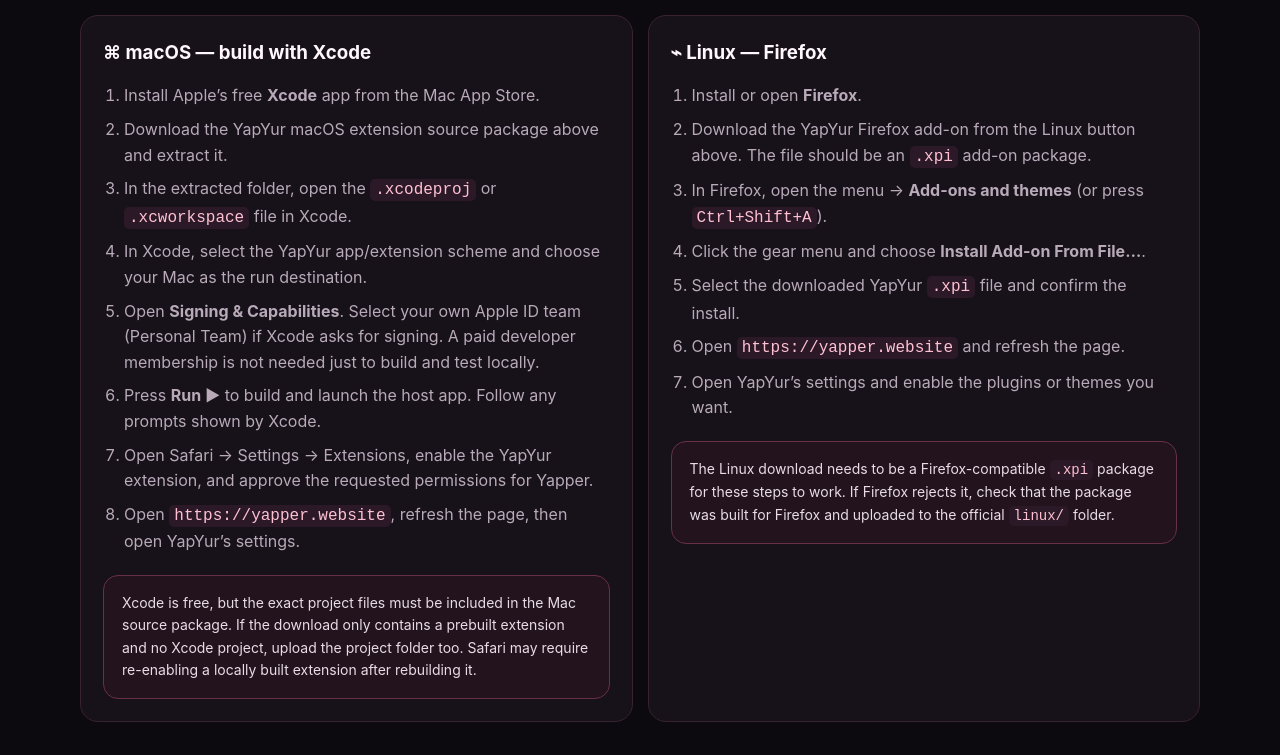
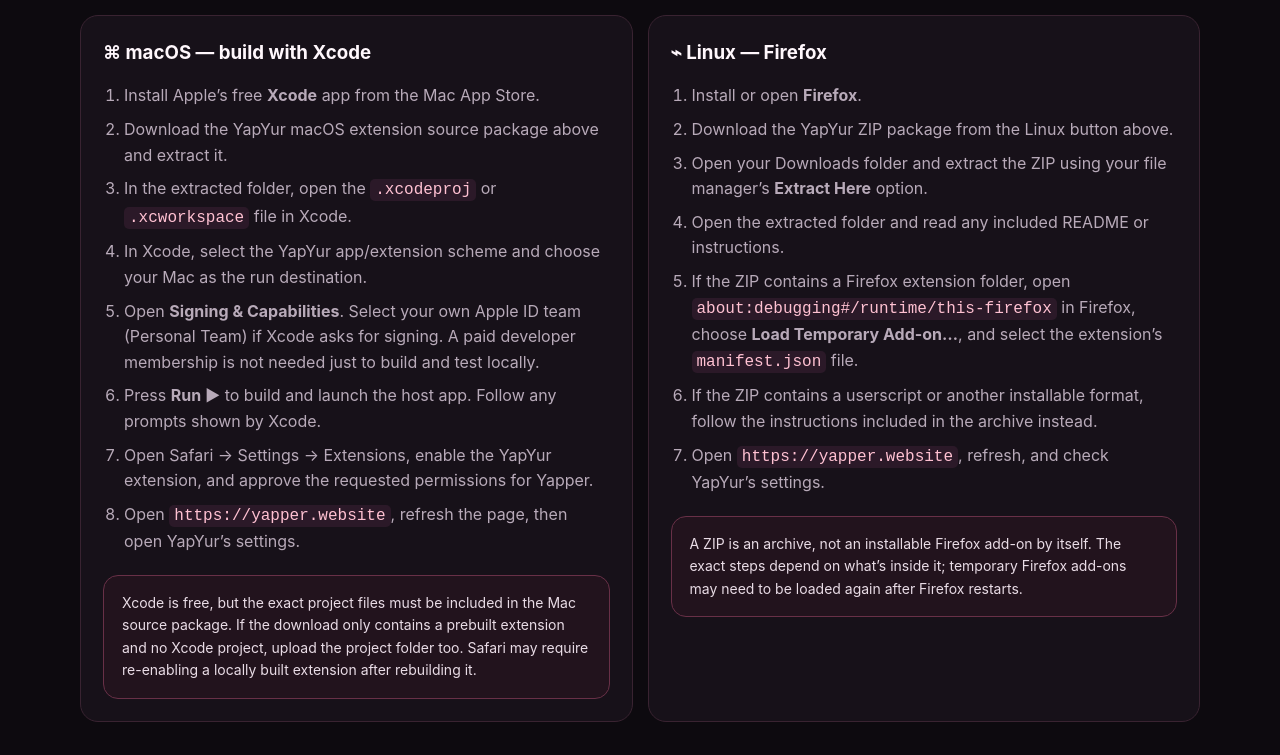
Before and after one commit to Tvmanisback/YapYur, a plain HTML site: page index.html in a window 1280 px wide. Shown: the part 2605-3360 px from the top of the page. Drawn offline with Linux system fonts and the light colour scheme; no server answers.

Commit message:
Correct Linux tutorial for ZIP package

```diff
--- a/index.html
+++ b/index.html
@@ -41,7 +41,7 @@
 <article class="tutorial"><h3> iPhone / iPad</h3><ol><li>Install the “Userscripts” app from the App Store.</li><li>iPhone Settings → Safari → Extensions → Userscripts → turn it ON (allow it for websites when asked).</li><li>Open Safari.</li><li>Open the YapYur userscript gist / raw link (the page that shows the .user.js script).</li><li>Tap the Userscripts extension icon in Safari.</li><li>Tap Install Userscript (or Install).</li><li>Open <code>https://yapper.website</code> and refresh.</li><li>Open Yapper’s gear → YapYur → Plugins / Themes.</li></ol><div class="callout">Plugins are off by default — turn on only what you want. If Install doesn’t show, confirm Userscripts is enabled in Settings and you’re on the gist/raw script page in Safari.</div></article>
 <article class="tutorial"><h3>▰ Windows</h3><ol><li>Download the latest installer using the Windows button above.</li><li>Open the downloaded <code>.exe</code>.</li><li>Choose your Yapper install folder if prompted.</li><li>Press Install and wait for the completion message.</li><li>Open Yapper and find YapYur in its settings.</li></ol><div class="callout">If Windows shows a security warning, only continue if you downloaded the installer from the official repository and trust the build.</div></article>
 <article class="tutorial"><h3>⌘ macOS — build with Xcode</h3><ol><li>Install Apple’s free <strong>Xcode</strong> app from the Mac App Store.</li><li>Download the YapYur macOS extension source package above and extract it.</li><li>In the extracted folder, open the <code>.xcodeproj</code> or <code>.xcworkspace</code> file in Xcode.</li><li>In Xcode, select the YapYur app/extension scheme and choose your Mac as the run destination.</li><li>Open <strong>Signing &amp; Capabilities</strong>. Select your own Apple ID team (Personal Team) if Xcode asks for signing. A paid developer membership is not needed just to build and test locally.</li><li>Press <strong>Run ▶</strong> to build and launch the host app. Follow any prompts shown by Xcode.</li><li>Open Safari → Settings → Extensions, enable the YapYur extension, and approve the requested permissions for Yapper.</li><li>Open <code>https://yapper.website</code>, refresh the page, then open YapYur’s settings.</li></ol><div class="callout">Xcode is free, but the exact project files must be included in the Mac source package. If the download only contains a prebuilt extension and no Xcode project, upload the project folder too. Safari may require re-enabling a locally built extension after rebuilding it.</div></article>
-<article class="tutorial"><h3>⌁ Linux — Firefox</h3><ol><li>Install or open <strong>Firefox</strong>.</li><li>Download the YapYur Firefox add-on from the Linux button above. The file should be an <code>.xpi</code> add-on package.</li><li>In Firefox, open the menu → <strong>Add-ons and themes</strong> (or press <code>Ctrl+Shift+A</code>).</li><li>Click the gear menu and choose <strong>Install Add-on From File…</strong>.</li><li>Select the downloaded YapYur <code>.xpi</code> file and confirm the install.</li><li>Open <code>https://yapper.website</code> and refresh the page.</li><li>Open YapYur’s settings and enable the plugins or themes you want.</li></ol><div class="callout">The Linux download needs to be a Firefox-compatible <code>.xpi</code> package for these steps to work. If Firefox rejects it, check that the package was built for Firefox and uploaded to the official <code>linux/</code> folder.</div></article>
+<article class="tutorial"><h3>⌁ Linux — Firefox</h3><ol><li>Install or open <strong>Firefox</strong>.</li><li>Download the YapYur ZIP package from the Linux button above.</li><li>Open your Downloads folder and extract the ZIP using your file manager’s <strong>Extract Here</strong> option.</li><li>Open the extracted folder and read any included README or instructions.</li><li>If the ZIP contains a Firefox extension folder, open <code>about:debugging#/runtime/this-firefox</code> in Firefox, choose <strong>Load Temporary Add-on…</strong>, and select the extension’s <code>manifest.json</code> file.</li><li>If the ZIP contains a userscript or another installable format, follow the instructions included in the archive instead.</li><li>Open <code>https://yapper.website</code>, refresh, and check YapYur’s settings.</li></ol><div class="callout">A ZIP is an archive, not an installable Firefox add-on by itself. The exact steps depend on what’s inside it; temporary Firefox add-ons may need to be loaded again after Firefox restarts.</div></article>
 </div></div></section>
 <section class="section" id="faq"><div class="wrap"><div class="sectionhead"><div class="kicker">Quick answers</div><h2>Good to know.</h2></div><div class="faq">
 <details><summary>What is YapYur?</summary><p>YapYur is a community-made customization project for Yapper, with themes and optional plugins.</p></details>
```
